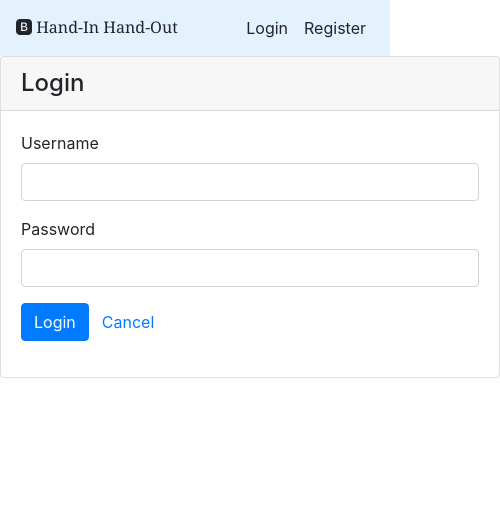
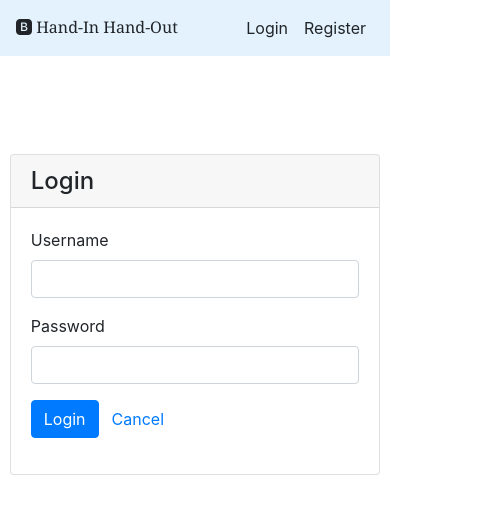
Before and after one commit to sowmya-yalamarthi/handinhandout-ui, an Angular app: page /accounts in a window 390 px wide. Shown: the top 514 px of the page, 500 px wide, since content can reach past the window. Built offline with nearby package versions, Linux system fonts and the light colour scheme.

Commit message:
Login Page Responsive acroos all the devices

```diff
--- a/src/app/modules/accounts/login/login.component.scss
+++ b/src/app/modules/accounts/login/login.component.scss
@@ -1,10 +1,12 @@
 .login-page-container {
-
   margin: 0 auto;
-  width: 500px;
+  padding-top: 5%;
+  width: 45%;
 }
 
-.para {
-  padding: 0px 20px;
-  color:#fff;
+@media only screen and (max-width: 768px) {
+  .login-page-container {
+    width: 95%;
+    margin-top: 20%;
+  }
 }
```
